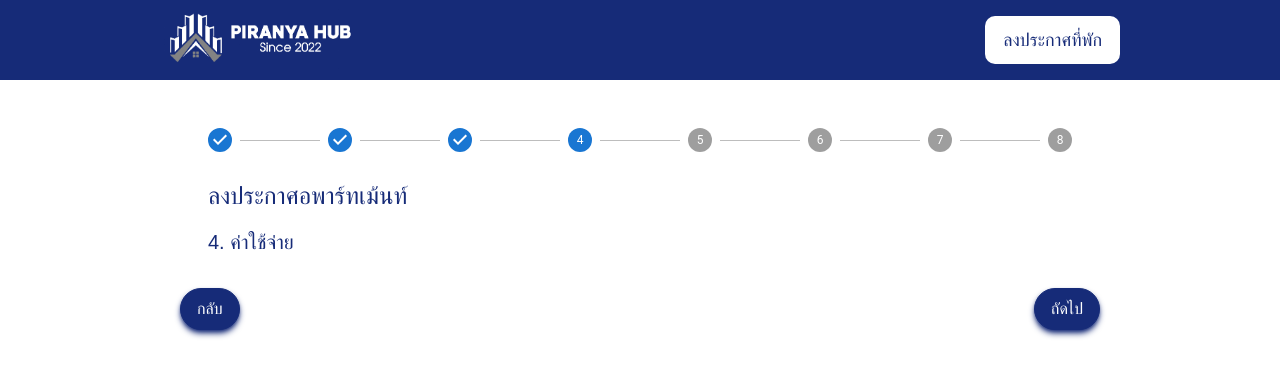
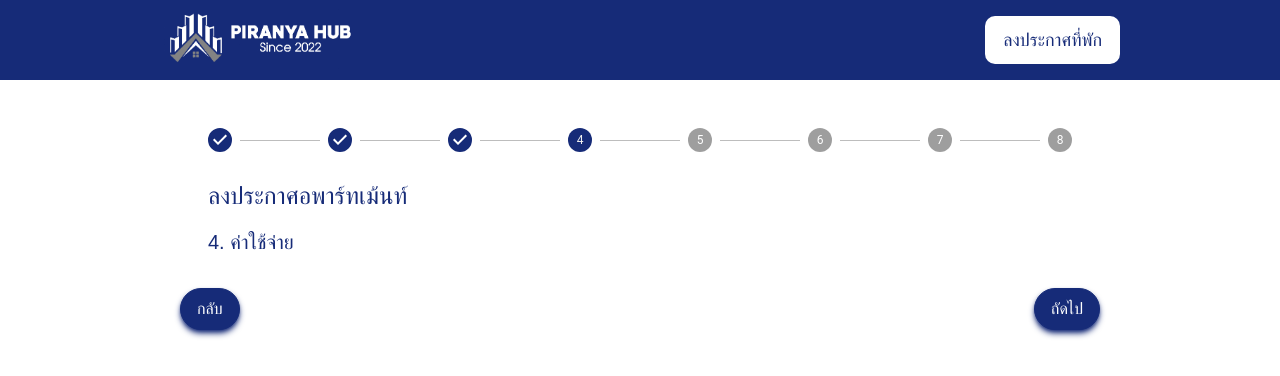
Before and after one commit to poomsakk/piranya-hub, a React (Create React App) app in the folder frontend/: page /cost in a window 1280 px wide. Shown: the top 376 px of the page. Built offline with nearby package versions, Linux system fonts and the light colour scheme.

Commit message:
fix(RegistrerPage1-4):add color stepper

```diff
--- a/frontend/src/App.js
+++ b/frontend/src/App.js
@@ -5,7 +5,6 @@ import Banner from './components/Banner'
 import Content from './components/Content'
 import CallToAction from './components/CallToAction'
 import Page404 from './components/Page404'
-
 import Information from './Register/Information'
 import Contact from './Register/Contact'
 import Cost from './Register/Cost'
@@ -32,7 +31,6 @@ function App() {
             <Route path = "/image"element={<Image />} />
             <Route path = "/type"element={<Type />} />
             <Route path = "/promotion"element={<Promotion />} />
-
         </Routes>
     </div>
   );
--- a/frontend/src/Register/Cost.js
+++ b/frontend/src/Register/Cost.js
@@ -15,7 +15,26 @@ function information() {
               <Stepper activeStep={3} alternativeLabel
                 className='py-5 mt-7 '>
               {steps.map((label) => (
-                <Step key={label}>
+                <Step key={label}
+                sx={{
+                  '& .MuiStepLabel-root .Mui-completed': {
+                    color: '#162B78', // circle color (COMPLETED)
+                  },
+                  '& .MuiStepLabel-label.Mui-completed.MuiStepLabel-alternativeLabel':
+                    {
+                      color: '#EFEFEF', // Just text label (COMPLETED)
+                    },
+                  '& .MuiStepLabel-root .Mui-active': {
+                    color: '#162B78', // circle color (ACTIVE)
+                  },
+                  '& .MuiStepLabel-label.Mui-active.MuiStepLabel-alternativeLabel':
+                    {
+                      color: '#EFEFEF', // Just text label (ACTIVE)
+                    },
+                  '& .MuiStepLabel-root .Mui-active .MuiStepIcon-text': {
+                    fill: '#EFEFEF', // circle's number (ACTIVE)
+                  },
+                  }}>
                   <StepLabel>{label}</StepLabel>
                 </Step>
               ))}
--- a/frontend/src/Register/Facility.js
+++ b/frontend/src/Register/Facility.js
@@ -17,7 +17,26 @@ function information() {
               <Stepper activeStep={1} alternativeLabel
                 className='py-5 mt-7 '>
               {steps.map((label) => (
-                <Step key={label}>
+                <Step key={label}
+                sx={{
+                  '& .MuiStepLabel-root .Mui-completed': {
+                    color: '#162B78', // circle color (COMPLETED)
+                  },
+                  '& .MuiStepLabel-label.Mui-completed.MuiStepLabel-alternativeLabel':
+                    {
+                      color: '#EFEFEF', // Just text label (COMPLETED)
+                    },
+                  '& .MuiStepLabel-root .Mui-active': {
+                    color: '#162B78', // circle color (ACTIVE)
+                  },
+                  '& .MuiStepLabel-label.Mui-active.MuiStepLabel-alternativeLabel':
+                    {
+                      color: '#EFEFEF', // Just text label (ACTIVE)
+                    },
+                  '& .MuiStepLabel-root .Mui-active .MuiStepIcon-text': {
+                    fill: '#EFEFEF', // circle's number (ACTIVE)
+                  },
+                  }}>
                   <StepLabel >{label}</StepLabel>
                 </Step>
               ))}
--- a/frontend/src/Register/Information.js
+++ b/frontend/src/Register/Information.js
@@ -16,7 +16,26 @@ function information() {
             <div className='container'>
               <Stepper activeStep={0} alternativeLabel className='py-5 mt-7 '>
                 {steps.map((label) => (
-                  <Step key={label}>
+                  <Step key={label}
+                    sx={{
+                      '& .MuiStepLabel-root .Mui-completed': {
+                        color: '#162B78', // circle color (COMPLETED)
+                      },
+                      '& .MuiStepLabel-label.Mui-completed.MuiStepLabel-alternativeLabel':
+                        {
+                          color: '#EFEFEF', // Just text label (COMPLETED)
+                        },
+                      '& .MuiStepLabel-root .Mui-active': {
+                        color: '#162B78', // circle color (ACTIVE)
+                      },
+                      '& .MuiStepLabel-label.Mui-active.MuiStepLabel-alternativeLabel':
+                        {
+                          color: '#EFEFEF', // Just text label (ACTIVE)
+                        },
+                      '& .MuiStepLabel-root .Mui-active .MuiStepIcon-text': {
+                        fill: '#EFEFEF', // circle's number (ACTIVE)
+                      },
+                      }}>
                     <StepLabel>{label}</StepLabel>
                   </Step>
                 ))}
--- a/frontend/src/Register/Type.js
+++ b/frontend/src/Register/Type.js
@@ -32,7 +32,26 @@ function type() {
               <Stepper activeStep={2} alternativeLabel
                 className='py-5 mt-7 '>
               {steps.map((label) => (
-                <Step key={label}>
+                <Step key={label}
+                sx={{
+                  '& .MuiStepLabel-root .Mui-completed': {
+                    color: '#162B78', // circle color (COMPLETED)
+                  },
+                  '& .MuiStepLabel-label.Mui-completed.MuiStepLabel-alternativeLabel':
+                    {
+                      color: '#EFEFEF', // Just text label (COMPLETED)
+                    },
+                  '& .MuiStepLabel-root .Mui-active': {
+                    color: '#162B78', // circle color (ACTIVE)
+                  },
+                  '& .MuiStepLabel-label.Mui-active.MuiStepLabel-alternativeLabel':
+                    {
+                      color: '#EFEFEF', // Just text label (ACTIVE)
+                    },
+                  '& .MuiStepLabel-root .Mui-active .MuiStepIcon-text': {
+                    fill: '#EFEFEF', // circle's number (ACTIVE)
+                  },
+                  }}>
                   <StepLabel>{label}</StepLabel>
                 </Step>
               ))}
```
